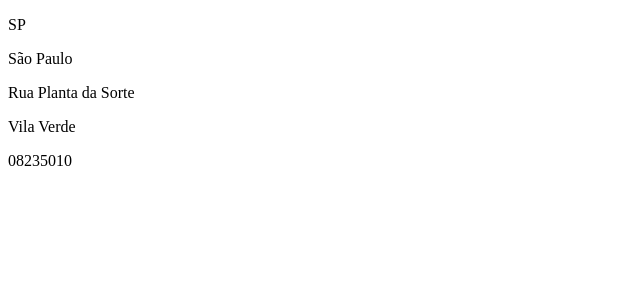
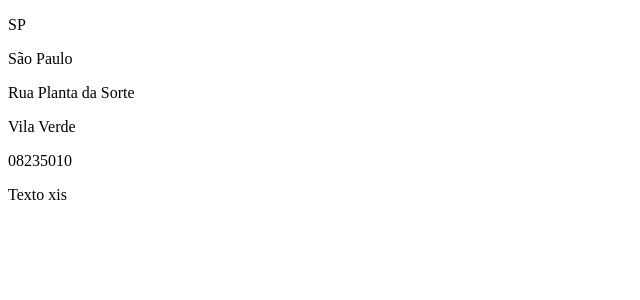
Before and after one commit to ErickSnow/aula3, an Angular app: page / in a window 1280 px wide. Shown: the top 300 px of the page, without its empty margins (0-640 px from the left). Built offline with nearby package versions, Linux system fonts and the light colour scheme.

Commit message:
feat: inseri texto x

```diff
--- a/src/app/app.component.html
+++ b/src/app/app.component.html
@@ -5,5 +5,6 @@
     <p>{{dados.logradouroDNEC}}</p>
     <p>{{dados.bairro}}</p>
     <p>{{dados.cep}}</p>
+    <p>Texto xis</p>
   </div>
 </div>
```
